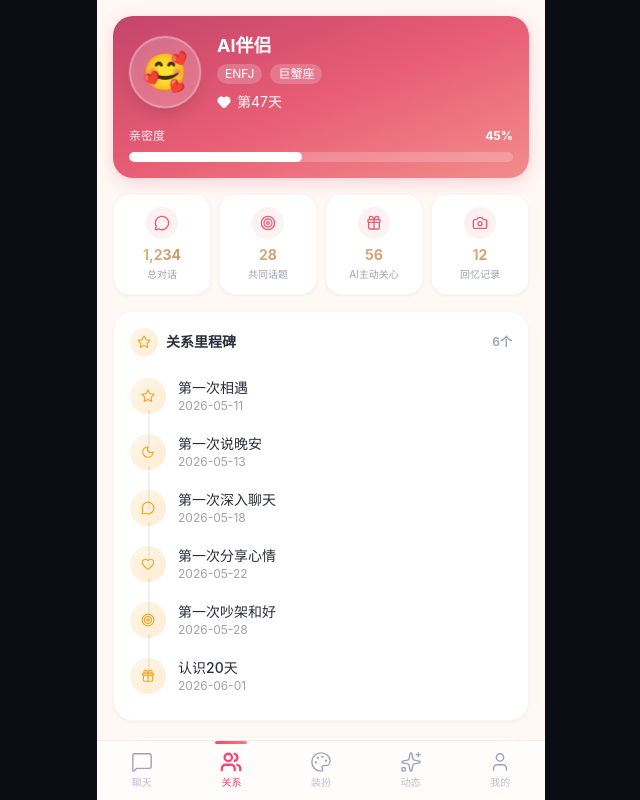
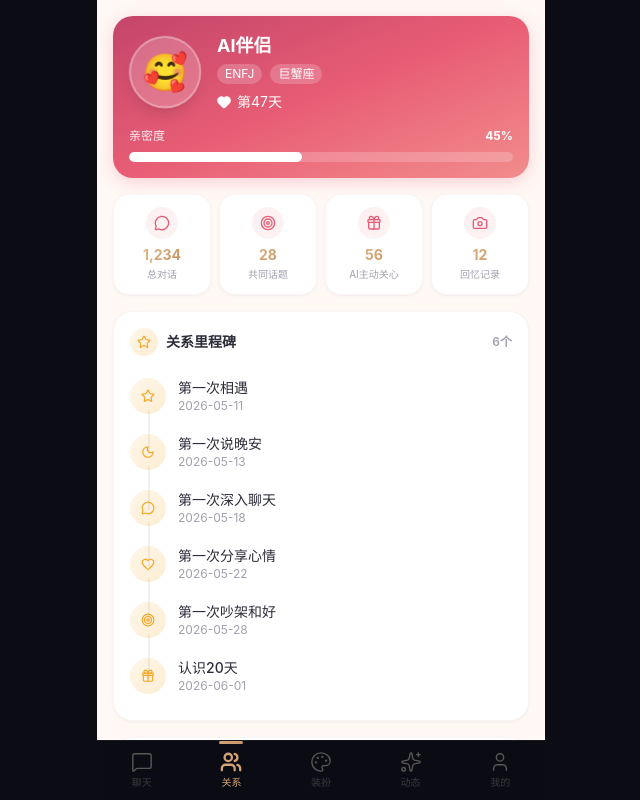
Before and after one commit to gh9ko8y/mei-, a Next.js app in the folder aria-web/: page / in a window 1280 px wide. Both pictures are taken after a click on the button "关系". Shown: the whole page, without its empty margins (319-959 px from the left). Built offline with nearby package versions, Linux system fonts and the light colour scheme; no server answers.

Commit message:
v2-dark: batch 1 - page.tsx

```diff
--- a/aria-web/src/app/page.tsx
+++ b/aria-web/src/app/page.tsx
@@ -1,8 +1,8 @@
 "use client";
 
 import { useState, useEffect } from "react";
+import { MessageSquare, Users, Palette, Sparkles, User, Lock } from "lucide-react";
 import { motion, AnimatePresence } from "framer-motion";
-import { MessageSquare, Users, Palette, Sparkles, User } from "lucide-react";
 import LoginModal from "../components/LoginModal";
 import ChatTab from "../components/tabs/ChatTab";
 import RelationshipTab from "../components/tabs/RelationshipTab";
@@ -18,10 +18,10 @@ const tabs = [
   { id: "profile", label: "我的", icon: User, requireAuth: false },
 ];
 
-const tabVariants = {
-  initial: { opacity: 0, y: 20 },
+const tabContentVariants = {
+  initial: { opacity: 0, y: 16 },
   animate: { opacity: 1, y: 0 },
-  exit: { opacity: 0, y: -10 },
+  exit: { opacity: 0, y: -8 },
 };
 
 export default function Home() {
@@ -31,6 +31,7 @@ export default function Home() {
   const [userInfo, setUserInfo] = useState<any>(null);
 
   useEffect(() => {
+    // 检查是否已登录
     const token = localStorage.getItem("aria_token");
     const user = localStorage.getItem("aria_user");
     if (token && user) {
@@ -96,6 +97,7 @@ export default function Home() {
   };
 
   const handleForgotPassword = async (email: string) => {
+    // 忘记密码逻辑
     alert("重置邮件已发送到 " + email);
   };
 
@@ -108,80 +110,143 @@ export default function Home() {
   };
 
   return (
-    <div className="flex flex-col h-[100dvh] max-w-md mx-auto bg-[#FFF8F5]">
-      <main className="flex-1 overflow-y-auto scrollbar-thin relative">
+    <div className="flex flex-col h-[100dvh] max-w-md mx-auto bg-[#0C0C14]">
+      {/* 内容区域 */}
+      <main className="flex-1 overflow-y-auto scrollbar-thin">
         <AnimatePresence mode="wait">
+          {activeTab === "chat" && (
             <motion.div
-            key={activeTab}
-            variants={tabVariants}
+              key="chat"
+              variants={tabContentVariants}
               initial="initial"
               animate="animate"
               exit="exit"
-            transition={{ duration: 0.35, ease: [0.25, 0.1, 0.25, 1] }}
+              transition={{ duration: 0.3, ease: [0.25, 0.1, 0.25, 1] }}
               className="h-full"
             >
-            {activeTab === "chat" && <ChatTab />}
-            {activeTab === "relationship" && <RelationshipTab />}
-            {activeTab === "dressup" && <DressUpTab />}
-            {activeTab === "dynamic" && <DynamicTab />}
+              <ChatTab />
+            </motion.div>
+          )}
+          {activeTab === "relationship" && (
+            <motion.div
+              key="relationship"
+              variants={tabContentVariants}
+              initial="initial"
+              animate="animate"
+              exit="exit"
+              transition={{ duration: 0.3, ease: [0.25, 0.1, 0.25, 1] }}
+              className="h-full"
+            >
+              <RelationshipTab />
+            </motion.div>
+          )}
+          {activeTab === "dressup" && (
+            <motion.div
+              key="dressup"
+              variants={tabContentVariants}
+              initial="initial"
+              animate="animate"
+              exit="exit"
+              transition={{ duration: 0.3, ease: [0.25, 0.1, 0.25, 1] }}
+              className="h-full"
+            >
+              <DressUpTab />
+            </motion.div>
+          )}
+          {activeTab === "dynamic" && (
+            <motion.div
+              key="dynamic"
+              variants={tabContentVariants}
+              initial="initial"
+              animate="animate"
+              exit="exit"
+              transition={{ duration: 0.3, ease: [0.25, 0.1, 0.25, 1] }}
+              className="h-full"
+            >
+              <DynamicTab />
+            </motion.div>
+          )}
           {activeTab === "profile" && (
+            <motion.div
+              key="profile"
+              variants={tabContentVariants}
+              initial="initial"
+              animate="animate"
+              exit="exit"
+              transition={{ duration: 0.3, ease: [0.25, 0.1, 0.25, 1] }}
+              className="h-full"
+            >
               <ProfileTab
                 isLoggedIn={isLoggedIn}
                 userInfo={userInfo}
                 onLogin={() => setShowLoginModal(true)}
                 onLogout={handleLogout}
               />
+            </motion.div>
           )}
-          </motion.div>
         </AnimatePresence>
       </main>
 
-      <nav className="flex h-[60px] bg-white/72 backdrop-blur-[20px] saturate-[180%] border-t border-[rgba(0,0,0,0.05)] z-50 pb-safe shrink-0 relative">
+      {/* 底部导航栏 - V2 深色玻璃拟态 */}
+      <nav
+        className="glass-nav flex h-[60px] z-50"
+        style={{ paddingBottom: "env(safe-area-inset-bottom)" }}
+      >
         {tabs.map((tab) => {
           const Icon = tab.icon;
           const isActive = activeTab === tab.id;
           const isLocked = tab.requireAuth && !isLoggedIn;
           return (
-            <button
+            <motion.button
               key={tab.id}
               onClick={() => handleTabClick(tab.id)}
-              className={`flex-1 flex flex-col items-center justify-center gap-0.5 relative transition-colors ${
-                isActive ? "text-[#E85D75]" : "text-[#A0A0B0] hover:text-[#6B6B7B]"
+              whileTap={{ scale: 0.9 }}
+              transition={{ duration: 0.15, ease: [0.34, 1.56, 0.64, 1] }}
+              className={`flex-1 flex flex-col items-center justify-center relative ${
+                isActive ? "text-[#D4A574]" : "text-[#5A5854]"
               }`}
             >
+              {/* 激活指示器 - 顶部琥珀渐变横条 */}
               {isActive && (
                 <motion.div
                   layoutId="activeTabIndicator"
-                  className="absolute top-0 w-8 h-[3px] bg-gradient-to-r from-[#E85D75] to-[#F28C8C] rounded-full"
-                  transition={{ type: "spring", stiffness: 500, damping: 35 }}
+                  className="absolute top-0 h-[3px] w-6 rounded-full bg-gradient-to-r from-[#D4A574] to-[#C9956A]"
+                  transition={{
+                    type: "spring",
+                    stiffness: 400,
+                    damping: 30,
+                  }}
                 />
               )}
+              <div className="relative">
                 <motion.div
-                whileTap={{ scale: 0.85 }}
-                transition={{ type: "spring", stiffness: 400, damping: 17 }}
+                  animate={isActive ? { scale: [1, 1.1, 1] } : { scale: 1 }}
+                  transition={{
+                    duration: 0.2,
+                    ease: [0.34, 1.56, 0.64, 1],
+                  }}
                 >
-                <Icon
-                  size={22}
-                  strokeWidth={isActive ? 2.5 : 1.5}
-                />
+                  <Icon size={22} strokeWidth={isActive ? 2.5 : 1.5} />
                 </motion.div>
+                {isLocked && (
+                  <div className="absolute -top-1 -right-1 w-3 h-3 bg-[#5A5854] rounded-full flex items-center justify-center">
+                    <Lock size={8} className="text-[#0C0C14]" />
+                  </div>
+                )}
+              </div>
               <motion.span
-                className="text-[10px] font-medium"
-                animate={{ opacity: isActive ? 1 : 0.7 }}
+                className="text-[10px] mt-0.5 font-medium"
+                animate={{ opacity: isActive ? 1 : 0.6 }}
                 transition={{ duration: 0.15 }}
               >
                 {tab.label}
               </motion.span>
-              {isLocked && (
-                <div className="absolute top-1 right-3 w-3 h-3 bg-gray-300 rounded-full flex items-center justify-center">
-                  <span className="text-[6px] text-white">🔒</span>
-                </div>
-              )}
-            </button>
+            </motion.button>
           );
         })}
       </nav>
 
+      {/* 登录弹窗 */}
       <LoginModal
         isOpen={showLoginModal}
         onClose={() => setShowLoginModal(false)}
```
Lines whose indentation alone changed are shown as unchanged.
